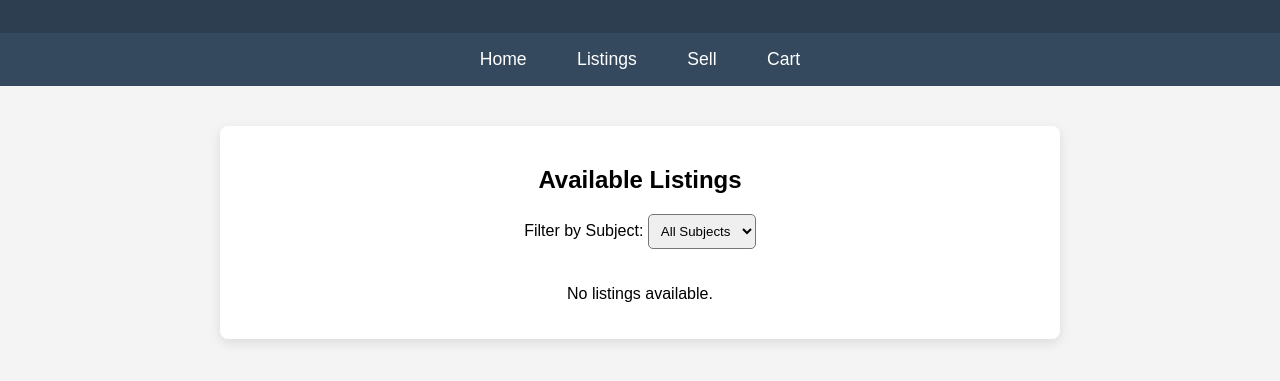
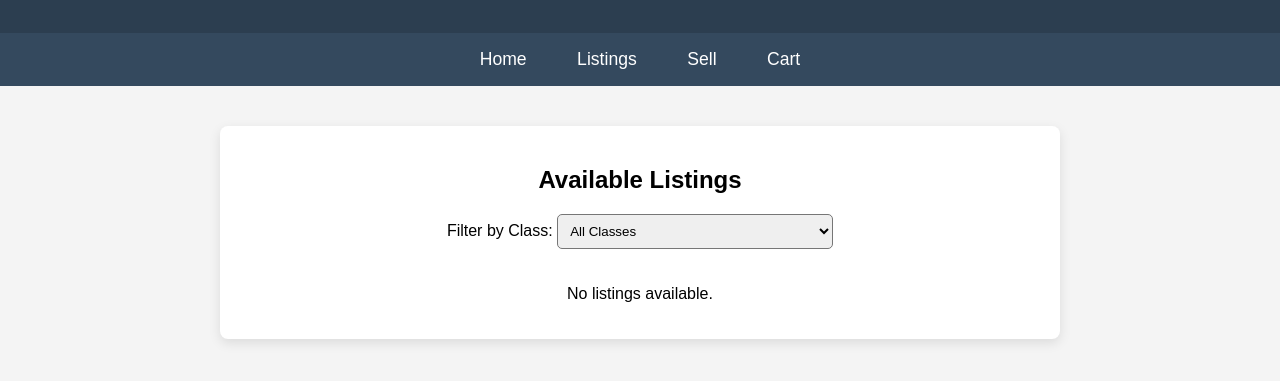
Before and after one commit to tomeme1/tomeme1.github.io, a plain HTML site: page listings.html in a window 1280 px wide. Shown: the part 121-502 px from the top of the page. Drawn offline with Linux system fonts and the light colour scheme.

Commit message:
Update listings.html

```diff
--- a/listings.html
+++ b/listings.html
@@ -90,11 +90,44 @@
 
 <div class="container">
     <h2>Available Listings</h2>
-    <label for="subjectFilter">Filter by Subject:</label>
+    <label for="subjectFilter">Filter by Class:</label>
     <select id="subjectFilter" onchange="filterListings()">
-        <option value="all">All Subjects</option>
-        <option value="English">English</option>
-        <option value="History">History</option>
+        <option value="all">All Classes</option>
+        <!-- English classes -->
+        <option value="English 9">English 9</option>
+        <option value="English 10">English 10</option>
+        <option value="Literature of Pandemics">Literature of Pandemics</option>
+        <option value="Writing Seminar: Rhetoric and Grammar">Writing Seminar: Rhetoric and Grammar</option>
+        <option value="Contemporary Culture">Contemporary Culture</option>
+        <option value="Literature of Black Joy">Literature of Black Joy</option>
+        <option value="War in Literature">War in Literature</option>
+        <option value="Big Books: Studies in the Novel">Big Books: Studies in the Novel</option>
+        <option value="Creative Writing: Story Mechanics">Creative Writing: Story Mechanics</option>
+        <option value="Literature of Comedy and Satire">Literature of Comedy and Satire</option>
+        <option value="Literature of Resistance">Literature of Resistance</option>
+        <option value="Transnational Literature">Transnational Literature</option>
+        <option value="Creative Writing: Creative Nonfiction">Creative Writing: Creative Nonfiction</option>
+        <option value="Shakespeare and the Modern World">Shakespeare and the Modern World</option>
+        <option value="Writing Sem: Contemporary Culture">Writing Sem: Contemporary Culture</option>
+
+        <!-- History classes -->
+        <option value="World History 1">World History 1</option>
+        <option value="World History 2">World History 2</option>
+        <option value="US History">US History</option>
+        <option value="Adv Historical Research: Directed">Adv Historical Research: Directed</option>
+        <option value="Adv US History Seminar">Adv US History Seminar</option>
+        <option value="Government and Citizenship">Government and Citizenship</option>
+        <option value="History of Race">History of Race</option>
+        <option value="History of Refugee Communities">History of Refugee Communities</option>
+        <option value="History of Thought">History of Thought</option>
+        <option value="Native American Studies">Native American Studies</option>
+        <option value="Adv Historical Research: Applied">Adv Historical Research: Applied</option>
+        <option value="Gender in the Americas">Gender in the Americas</option>
+        <option value="History of Law">History of Law</option>
+        <option value="History of Medicine">History of Medicine</option>
+        <option value="Israel and Palestine">Israel and Palestine</option>
+        <option value="South Asian American Studies">South Asian American Studies</option>
+        <option value="World Religions">World Religions</option>
     </select>
     <div id="book-listings"></div>
 </div>
@@ -103,22 +136,6 @@
     var listings = JSON.parse(localStorage.getItem('listings')) || [];
     var cart = JSON.parse(localStorage.getItem('cart')) || [];
     var listingsContainer = document.getElementById('book-listings');
-
-    // Define the subjects for filtering
-    var englishSubjects = [
-        "English 9", "English 10", "Literature of Pandemics", "Writing Seminar: Rhetoric and Grammar",
-        "Contemporary Culture", "Literature of Black Joy", "War in Literature", "Big Books: Studies in the Novel",
-        "Creative Writing: Story Mechanics", "Literature of Comedy and Satire", "Literature of Resistance",
-        "Transnational Literature", "Creative Writing: Creative Nonfiction", "Literature of Pandemics",
-        "Shakespeare and the Modern World", "War in Literature", "Writing Sem: Contemporary Culture"
-    ];
-
-    var historySubjects = [
-        "World History 1", "World History 2", "US History", "Adv Historical Research: Directed",
-        "Adv US History Seminar", "Government and Citizenship", "History of Race", "History of Refugee Communities",
-        "History of Thought", "Native American Studies", "Adv Historical Research: Applied", "Gender in the Americas",
-        "History of Law", "History of Medicine", "Israel and Palestine", "South Asian American Studies", "World Religions"
-    ];
 
     // Display all listings or filtered listings
     function displayListings(filtered = listings) {
@@ -143,17 +160,15 @@
         });
     }
 
-    // Filter listings based on selected subject
+    // Filter listings based on selected class
     function filterListings() {
-        var selectedSubject = document.getElementById('subjectFilter').value;
+        var selectedClass = document.getElementById('subjectFilter').value;
         var filteredListings = [];
 
-        if (selectedSubject === "all") {
+        if (selectedClass === "all") {
             filteredListings = listings;
-        } else if (selectedSubject === "English") {
-            filteredListings = listings.filter(listing => englishSubjects.includes(listing.subject));
-        } else if (selectedSubject === "History") {
-            filteredListings = listings.filter(listing => historySubjects.includes(listing.subject));
+        } else {
+            filteredListings = listings.filter(listing => listing.subject === selectedClass);
         }
 
         displayListings(filteredListings);
```
